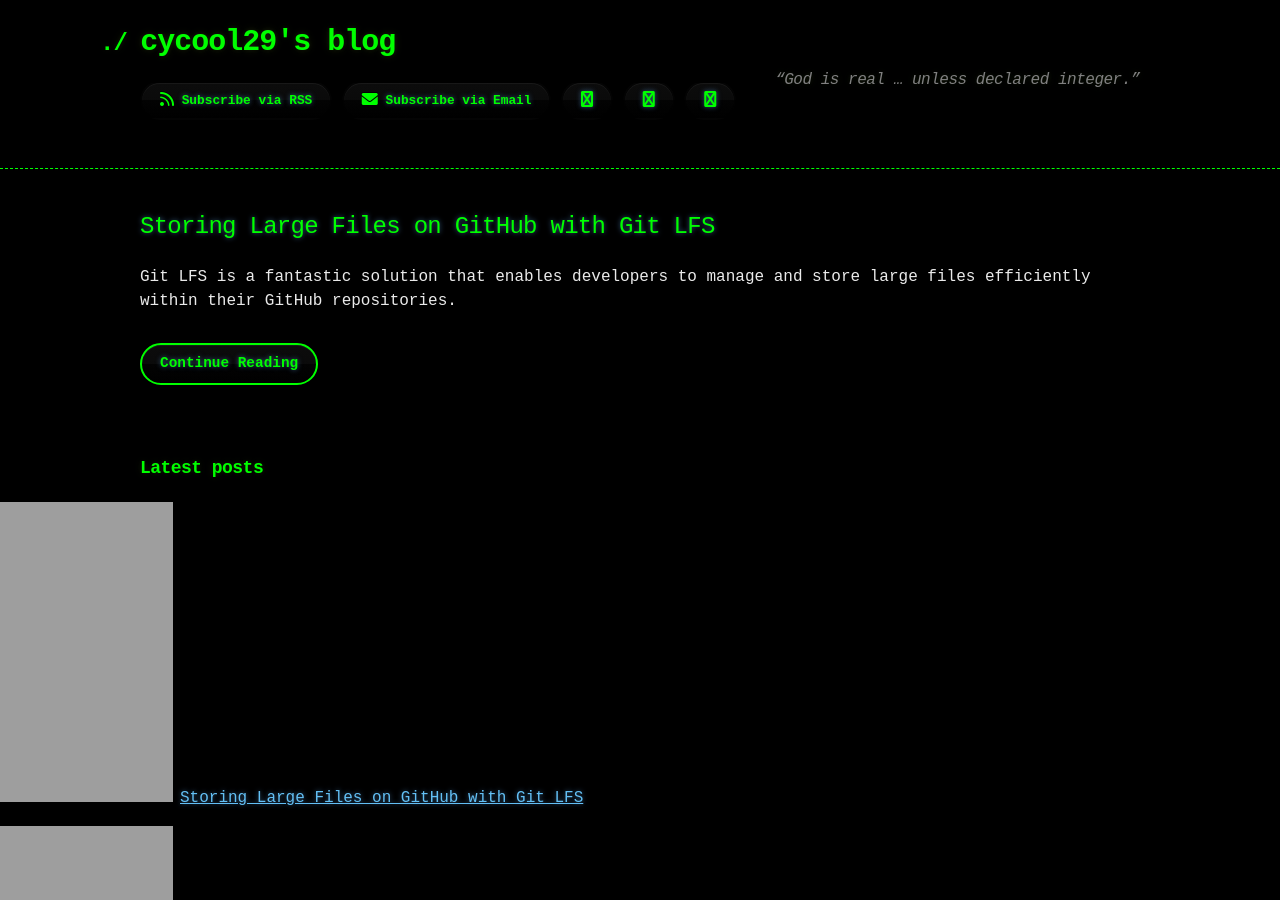
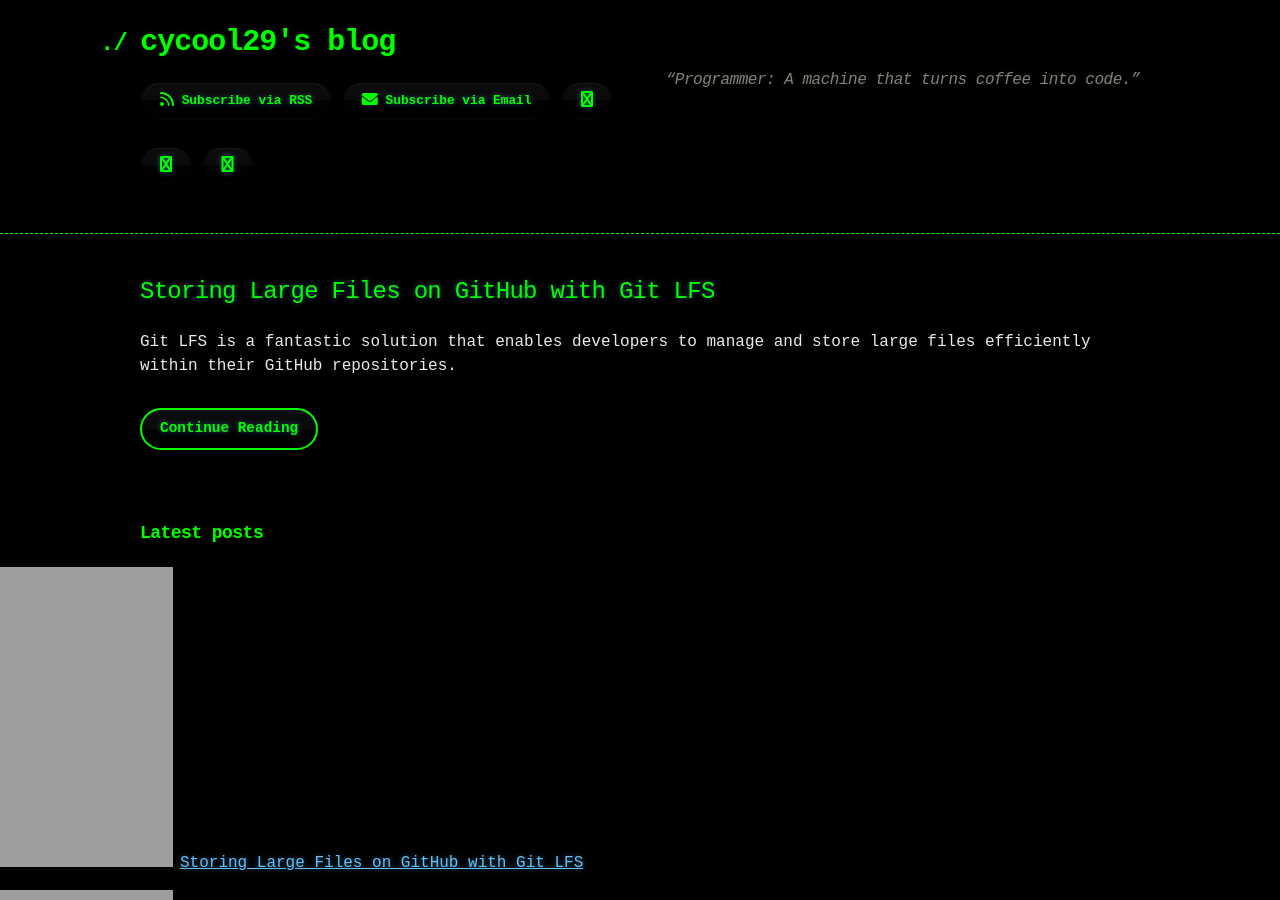
Before and after one commit to cycool29/cycool29.github.io, a Jekyll site: the page built from index.md, in a window 1280 px wide and 900 px high. Built offline with Jekyll 4.4.1, drawn with Linux system fonts in a browser that asks for light colours; a style sheet for code colours, icons or effects is not loaded.

Commit message:
Update quotes

```diff
--- a/_config.yml
+++ b/_config.yml
@@ -1,5 +1,5 @@
 title: cycool29's blog
-description: "“God is real … unless declared integer.” "
+description: "“Programmer: A machine that turns coffee into code.” "
 bio: A high school student. Intermediate in Python, Git, Bash. Learning JavaScript. He/Him. "
 author: cycool29
 url: https://cycool29.github.io
```
